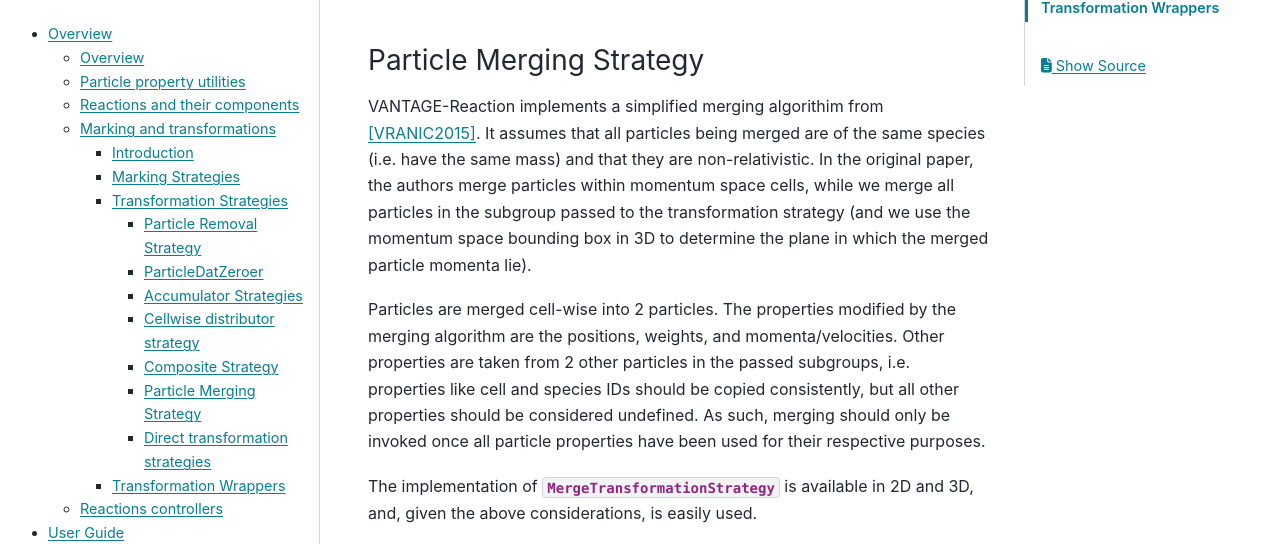
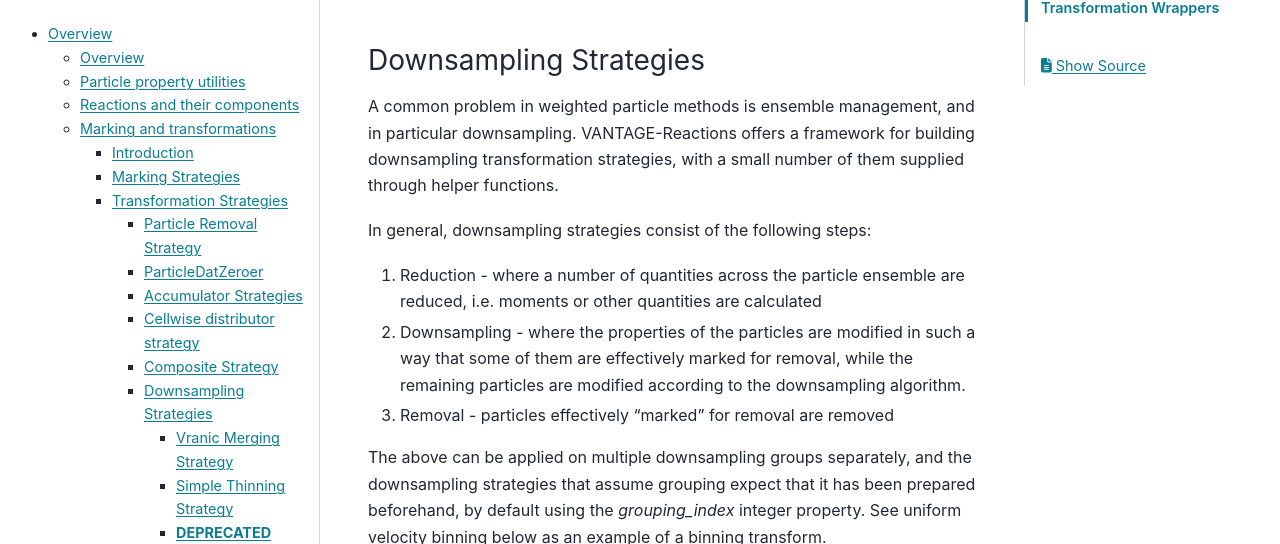
Before and after one commit to UKAEA-Edge-Code/VANTAGE-Reactions, a Sphinx documentation site: the page built from docs/sphinx/source/overview/marking_transformations.rst, in a window 1280 px wide and 1400 px high, scrolled down 2747 px. Shown: the part 217-761 px from the top of the window. Built offline with Sphinx 7.4.7 and the PyData theme 0.15.4, drawn with Linux system fonts in a browser that asks for light colours; some of the changed text lies outside the part shown; grey boxes are pictures that could not be loaded.

Commit message:
Added examples and sphinx docs

```diff
--- a/docs/sphinx/source/overview/marking_transformations.rst
+++ b/docs/sphinx/source/overview/marking_transformations.rst
@@ -79,15 +79,46 @@
    :language: cpp
    :caption: Applying accumulator and zeroer strategies as part of a composite strategy
 
-Particle Merging Strategy
-~~~~~~~~~~~~~~~~~~~~~~~~~
+Downsampling Strategies
+~~~~~~~~~~~~~~~~~~~~~~~
 
-VANTAGE-Reaction implements a simplified merging algorithim from [VRANIC2015]_. It assumes that all particles being merged are of the same species (i.e. have the same mass) and that they are non-relativistic.
-In the original paper, the authors merge particles within momentum space cells, while we merge all particles in the subgroup passed to the transformation strategy (and we use the momentum space bounding box in 3D to determine the plane in which the merged particle momenta lie).
+A common problem in weighted particle methods is ensemble management, and in particular downsampling. VANTAGE-Reactions offers a framework for building downsampling transformation strategies, with a small number of them supplied through helper functions.
 
-Particles are merged cell-wise into 2 particles. The properties modified by the merging algorithm are the positions, weights, and momenta/velocities. Other properties are taken from 2 other particles in the passed subgroups, i.e. properties like cell and species IDs should be copied consistently, but all other properties should be considered undefined. As such, merging should only be invoked once all particle properties have been used for their respective purposes.
+In general, downsampling strategies consist of the following steps:
 
-The implementation of :class:`MergeTransformationStrategy` is available in 2D and 3D, and, given the above considerations, is easily used.
+1. Reduction - where a number of quantities across the particle ensemble are reduced, i.e. moments or other quantities are calculated
+2. Downsampling - where the properties of the particles are modified in such a way that some of them are effectively marked for removal, while the remaining particles are modified according to the downsampling algorithm.
+3. Removal - particles effectively "marked" for removal are removed
+
+The above can be applied on multiple downsampling groups separately, and the downsampling strategies that assume grouping expect that it has been prepared beforehand, by default using the `grouping_index` integer property. See uniform velocity binning below as an example of a binning transform.
+
+Vranic Merging Strategy
+^^^^^^^^^^^^^^^^^^^^^^^
+
+VANTAGE-Reactions implements a version of the merging algorithim from [VRANIC2015]_. It assumes that all particles being merged are of the same species (i.e. have the same mass) and that they are non-relativistic.
+In the original paper, the authors merge particles within momentum space cells, while we merge all particles in the downsampling group, which could be a momentum/velocity space cell, but doesn't have to be. Correspondingly, in 3D we use the momentum space bounding box in 3D to determine the plane in which the merged particle momenta lie.
+
+Particles are merged cell-wise and downsampling-group-wise into 2 particles. The properties modified by the merging algorithm are the weights and momenta/velocities. Other properties are taken from 2 other particles in the passed subgroups, i.e. properties like cell and species IDs should be copied consistently, but all other properties should be considered undefined. As such, merging should only be invoked once all particle properties have been used for their respective purposes, such as recording sources. Note that the above means that the first two particles' positions in the downsampling group will be used as the merged particle positions.
+
+.. literalinclude:: ../example_sources/example_vranic_merging_strategy.hpp
+   :language: cpp
+   :caption: An example of constructing the above merging strategy in 2D
+
+Simple Thinning Strategy
+^^^^^^^^^^^^^^^^^^^^^^^^
+
+A classic alternative to merging is particle thinning, i.e. removing some particles randomly while modifying the properties of the rest. The simple thinning strategy keeps particles with some probability - the `thinning_ratio`, scaling their weights with the inverse of that probability, while removing the rest of the particles. This procedure conserves particle weight on average only.
+
+.. literalinclude:: ../example_sources/example_simple_thinning_strategy.hpp
+   :language: cpp
+   :caption: An example of constructing a simple thinning strategy
+
+**DEPRECATED** Legacy Merging Strategy
+^^^^^^^^^^^^^^^^^^^^^^^^^^^^^^^^^^^^^^
+
+This is a purely cell-wise version of the above Vranic merging strategy, which also merges particles into the centre of mass. Both of these are drawbacks and the transformation is likely to be removed in the future.
+
+The implementation of of the legacy :class:`MergeTransformationStrategy` is available in 2D and 3D:
 
 .. literalinclude:: ../example_sources/example_merging_strategy.hpp
    :language: cpp
@@ -102,6 +133,17 @@
    :language: cpp
    :caption: Examples of the two direct transformation strategies enabling flexibility
 
+Uniform velocity space binning strategy
+~~~~~~~~~~~~~~~~~~~~~~~~~~~~~~~~~~~~~~~
+
+A simple strategy that bins particles into uniform velocity cells is provided with VANTAGE-Reactions. It splits each of the velocity space dimensions into some number of uniform cells, up to a given extent, and in addition adds guard cells used to bin particles that might be outside of the extents. The resulting linear bin index is recorded in an integer particle property.
+
+For example, the below strategy will bin particles into a core binning region spanning :math:`(-1.5,1.5] \times (-1.5,1.5]` split into 10 by 10 cells, and with an outer layer of guard cells capturing any particles with velocity components outside of the binning region - resulting in a total of 144 binning cells.
+
+.. literalinclude:: ../example_sources/example_uniform_velocity_binning.hpp
+   :language: cpp
+   :caption: Example construction of uniform velocity binning transform
+
 Transformation Wrappers
 =======================
 
--- a/docs/sphinx/source/overview/properties.rst
+++ b/docs/sphinx/source/overview/properties.rst
@@ -15,6 +15,8 @@
 These are:
 
 #. reacted_flag
+#. grouping_index
+#. linear_index
 #. panic
 #. position
 #. velocity
@@ -45,6 +47,8 @@
 The above enum entries get mapped to strings used to construct :class:`Sym` objects. The default map is:
 
 * reacted_flag - "PARTICLE_REACTED_FLAG"
+* grouping_index - "REACTIONS_GROUPING_FLAG"
+* linear_index - "REACTIONS_LINEAR_INDEX"
 * panic - "REACTIONS_PANIC_FLAG"
 * position - "POSITION"
 * velocity - "VELOCITY"
@@ -105,6 +109,8 @@
 * id
 * internal_state
 * reacted_flag
+* grouping_index
+* linear_index
 * weight
 * tot_reaction_rate
 
```
Also changed, not shown: 6 other files.
